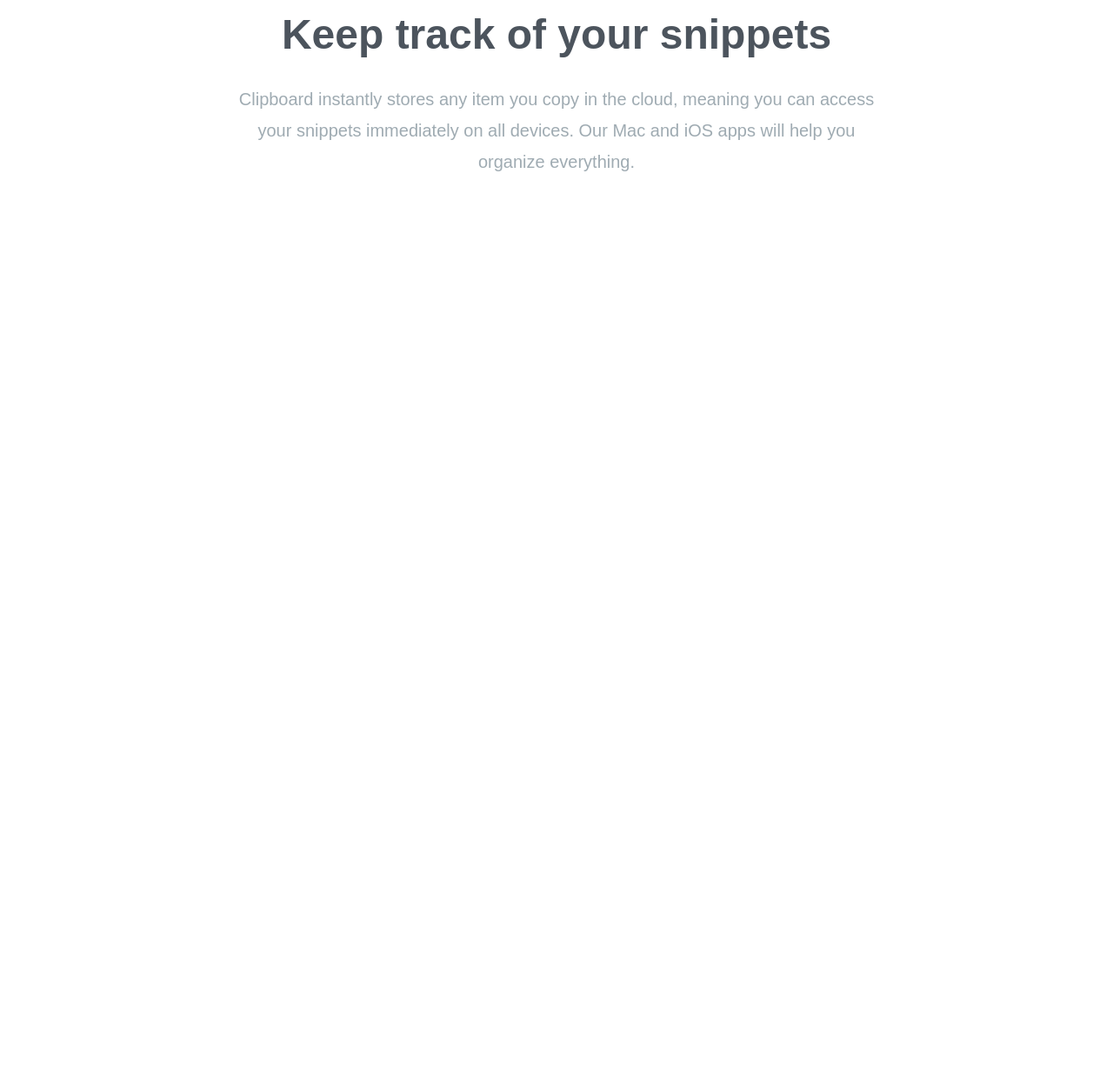
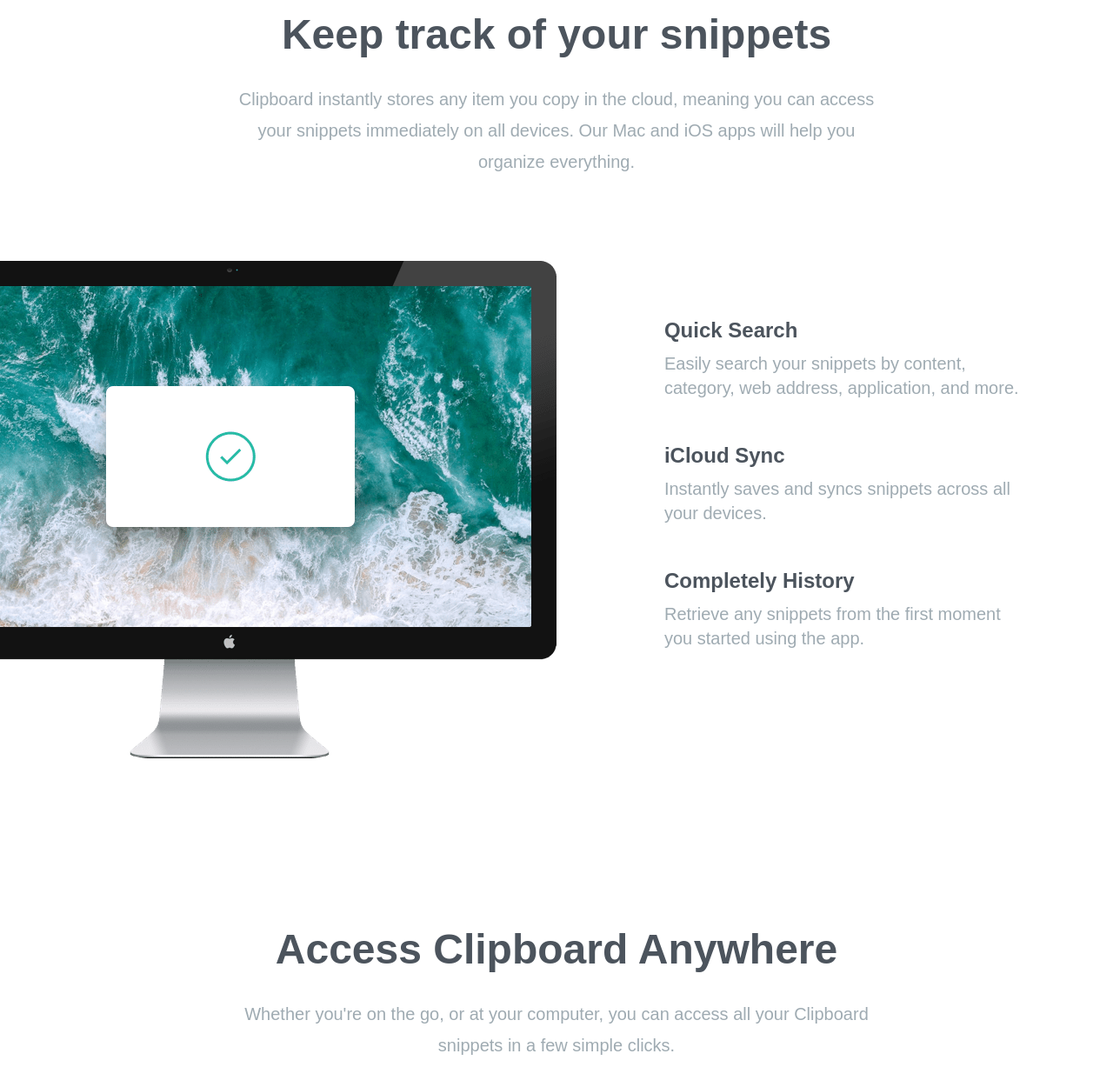
Before and after one commit to J-Rahhal/Clipboard, a website: page index.html in a window 1280 px wide. Shown: the part 705-1932 px from the top of the page at 87% size. Before the commit the page ends 1005 px from the top, so only its background shows below. Drawn offline with Linux system fonts and the light colour scheme; a web font is replaced by a local one.

Commit message:
styling features and access section

```diff
--- a/index.html
+++ b/index.html
@@ -18,7 +18,7 @@
 <body>
     <!--Hero Section-->
     <section id="hero">
-        <div class="section-container mb-40 px-10 pt-16">
+        <div class="section-container mb-40 pt-16">
             <img src="images/logo.svg" alt="logo" class="mx-auto my-16">
 
             <h3>
@@ -44,7 +44,7 @@
 
     <!--Snippets Section-->
     <section id="snippets">
-        <div class="section-container my-20 px-10">
+        <div class="section-container my-20">
             <h3>
                 Keep track of your snippets
             </h3>
@@ -57,6 +57,56 @@
             </p>
         </div>
     </section>
+
+    <!--Feature Section-->
+    <section id="features">
+        <div class="section-container my-20">
+            <div class="relative flex flex-col md:flex-row md:space-x-32">
+                <!--image div-->
+                <div class="md:w-1/2">
+                    <img src="images/image-computer.png" alt="computer desktop screen"
+                        class="md:absolute top-0 right-[50%]">
+                </div>
+                <!-- item container-->
+                <div class="flex flex-col mt-16 mb-24 space-y-12 text-xl md:mb-60 md:text-left md:pl-16 md:w-1/2">
+                    <div>
+                        <h5 class="mb-2 text-2xl font-bold text-darkGrayishBlue">Quick Search</h5>
+                        <p class="max-w-md text-grayishBlue">
+                            Easily search your snippets by content, category, web address, application,
+                            and more.
+                        </p>
+                    </div>
+
+                    <div>
+                        <h5 class="mb-2 text-2xl font-bold text-darkGrayishBlue">iCloud Sync</h5>
+                        <p class="max-w-md text-grayishBlue">
+                            Instantly saves and syncs snippets across all your devices.
+                        </p>
+                    </div>
+
+                    <div>
+                        <h5 class="mb-2 text-2xl font-bold text-darkGrayishBlue">Completely History</h5>
+                        <p class="max-w-md text-grayishBlue">
+                            Retrieve any snippets from the first moment you started using the app.
+                        </p>
+                    </div>
+
+                </div>
+            </div>
+        </div>
+    </section>
+
+    <!-- Access Anywhere Section-->
+    <section id="access">
+        <div class="section-container my-20">
+            <h3>Access Clipboard Anywhere</h3>
+            <p class="max-w-3xl mx-auto mb-24 text-xl leading-9 text-center text-grayishBlue">
+                Whether you're on the go, or at your computer, you can access all your
+                Clipboard snippets in a few simple clicks.
+            </p>
+            <img src="images/image-devices.png" alt="electronic devices" class="mx-auto">
+        </div>
+    </section>
 </body>
 
 </html>
--- a/src/input.css
+++ b/src/input.css
@@ -10,7 +10,7 @@
 }
 
 .section-container {
-    @apply max-w-6xl mx-auto text-center;
+    @apply max-w-6xl mx-auto text-center px-10;
 }
 
 .button-container {
```
Also changed, not shown: dist/output.css.
